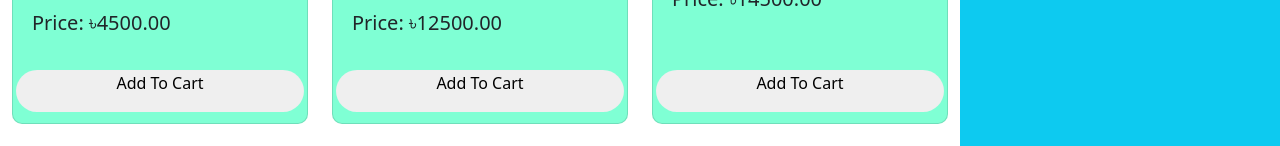
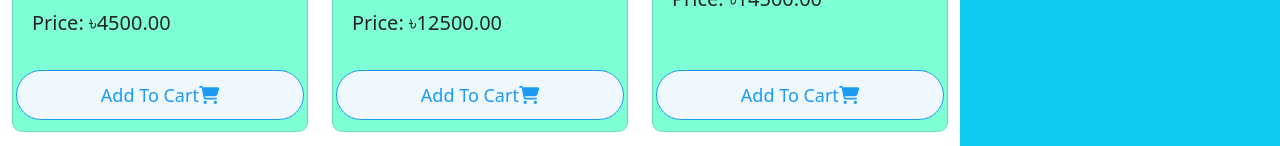
Before and after one commit to HasibAliOpu/Time-Access, a React (Create React App) app: page / in a window 1280 px wide. Shown: the part 497-643 px from the top of the page. Built offline with nearby package versions, Linux system fonts and the light colour scheme.

Commit message:
giving btn style

```diff
--- a/package.json
+++ b/package.json
@@ -3,6 +3,9 @@
   "version": "0.1.0",
   "private": true,
   "dependencies": {
+    "@fortawesome/fontawesome-svg-core": "^6.1.1",
+    "@fortawesome/free-solid-svg-icons": "^6.1.1",
+    "@fortawesome/react-fontawesome": "^0.1.18",
     "@testing-library/jest-dom": "^5.16.3",
     "@testing-library/react": "^12.1.4",
     "@testing-library/user-event": "^13.5.0",
--- a/src/components/Watch/Watch.css
+++ b/src/components/Watch/Watch.css
@@ -8,5 +8,18 @@
   height: 350px;
 }
 .watch-card button {
-  border: none;
+  background-color: aliceblue;
+  font-size: 18px;
+  height: 50px;
+  margin-bottom: 3px;
+  color: #1d9af2;
+  border: 1px solid #1d9af2;
+  padding: 0 15px;
+  cursor: pointer;
+  transition: all 0.2s ease-in-out;
 }
+
+.watch-card button:hover {
+  box-shadow: 2px 2px #53a7ea, 4px 4px #53a7ea, 6px 6px #53a7ea;
+  transform: translateX(-3px);
+}
--- a/src/components/Watch/Watch.js
+++ b/src/components/Watch/Watch.js
@@ -1,3 +1,5 @@
+import { FontAwesomeIcon } from "@fortawesome/react-fontawesome";
+import { faCartShopping } from "@fortawesome/free-solid-svg-icons";
 import React from "react";
 import "./Watch.css";
 const Watch = ({ watch }) => {
@@ -11,7 +13,10 @@ const Watch = ({ watch }) => {
           <p className="fs-5">Price: ৳{price}.00</p>
         </div>
         <button className="rounded-pill mb-2">
-          <p>Add To Cart</p>
+          <p className="mb-0">
+            Add To Cart
+            <FontAwesomeIcon icon={faCartShopping} />
+          </p>
         </button>
       </div>
     </div>
```
Also changed, not shown: 1 other file (tests, documents, lock files or other folders).
